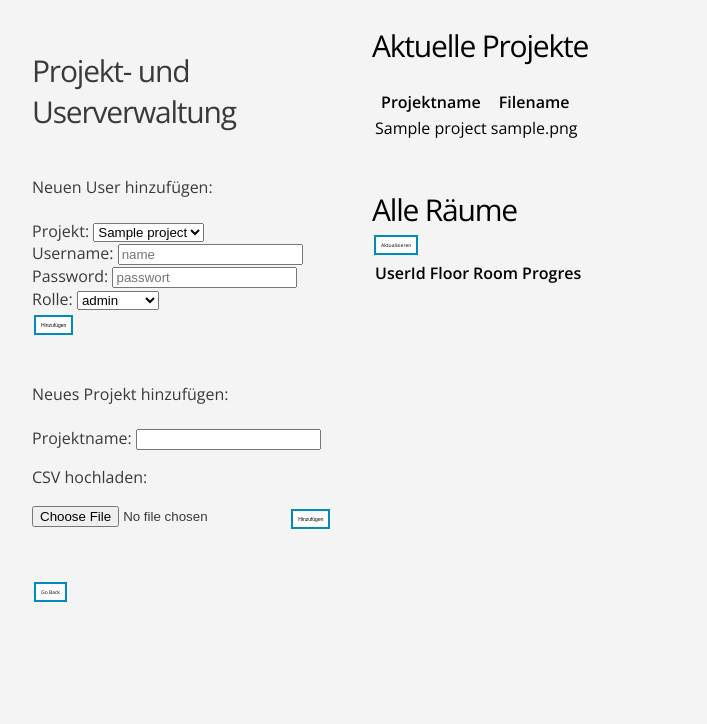
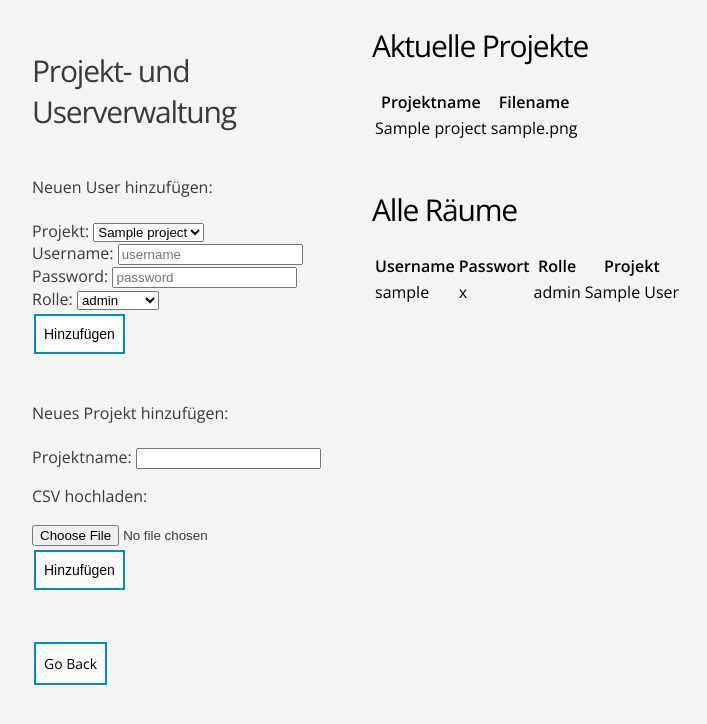
Before and after one commit to mathemaa/project1, a Flask app: page /admin in a window 1280 px wide. Shown: the part 50-774 px from the top of the page, without its empty margins (108-815 px from the left). Run offline with Flask 2, Linux system fonts and the light colour scheme; tables that the repository leaves empty hold one stand-in row (values such as "Sample post"); lists and menus that the app fills with data are empty; some libraries are stand-ins or nearby versions.

Commit message:
update_february

```diff
--- a/routes.py
+++ b/routes.py
@@ -1,12 +1,14 @@
 # Module werden importiert
-from flask import Flask, request, redirect, render_template
+from flask import Flask, request, redirect, render_template, session
 from database import db, users, projects, rooms, test, cur
 from werkzeug.utils import secure_filename
 import psycopg2, csv
+import os
 
 
 
 app = Flask(__name__)
+app.secret_key = os.urandom(12)
 
 
 #connecting to postgres
@@ -14,15 +16,14 @@
 db.init_app(app)
 
 #ROUTING
-@app.route("/")
+@app.route("/loginpage")
 def session_start():
   return render_template("session.html")
 
-#@app.route("/login")
-#def login(username, password):
-#  user = users.query.filter_by(username=username).first()
-#  passw = zustand.query.filter_by(id=id).first()
-#  return render_template('editroom.html', datas=x, room=room)
+@app.route("/grafik")
+def svg_grafik():
+  return render_template("grafik.html")
+
 
 @app.route("/login", methods=['POST'])
 def login():
@@ -41,36 +42,48 @@
     cur.execute( "SELECT id FROM users WHERE username = %s AND password = %s ",
       (x,y)
     )
-    userid = cur.fetchone()
-
+    userid = str(cur.fetchone()[0])
 
     cur.execute("SELECT role FROM users Where id = %s ",
-      (userid,)
+      (userid)
       )
-    role = cur.fetchone()
 
-    if role == '2' :
-    #return str(role)
-      return redirect ('/user')
-    else:
-      return ('no permisson')
+    role = cur.fetchone()[0]
 
+    session['userid'] = userid
 
+    if role is '1':
+      return redirect('/admin')
 
+    if role is '2':
+      return redirect('/user')
 
-
-
+    if role is '3':
+      return redirect('/superuser')
 
 @app.route('/admin')
 def admin_session():
   all_projects = projects.query.all()
-  all_rooms = rooms.query.all()
-  return render_template('admin.html',  datas=all_projects, room_data=all_rooms)
+  all_users = users.query.all()
+  return render_template('admin.html',  datas=all_projects, users_data=all_users)
 
 @app.route('/user')
 def user_session():
-  datas = rooms.query.all()
+  if 'userid' not in session:
+    #TODO give a flash message
+    return redirect('/loginpage')
+
+  #user stored in the session or abort
+  userid = str(session['userid'])
+
+  datas = rooms.query.filter(rooms.userid == userid).all()
   return render_template('user.html', datas=datas )
+
+@app.route("/final/edit/<int:id>")
+def edit(id):
+  x = zustand.query.all()
+  room = zustand.query.filter_by(id=id).first()
+  return render_template('editroom.html', datas=x, room=room)
 
 @app.route('/superuser')
 def superuser_session():
--- a/static/main.css
+++ b/static/main.css
@@ -314,11 +314,11 @@
     background-color: #008CBA; /* Blue */
     border: none;
     color: white;
-    padding: 5px 5px;
+    padding: 10px 8px;
     text-align: center;
     text-decoration: none;
     display: inline-block;
-    font-size: 5px;
+    font-size: 14px;
     margin: 4px 2px;
     -webkit-transition-duration: 0.4s; /* Safari */
     transition-duration: 0.4s;
--- a/templates/admin.html
+++ b/templates/admin.html
@@ -13,16 +13,15 @@
         <br/>
 
         <form action="/new_user" method="POST">
-
             Projekt: <select name="projectname">
                           {% for projects in datas %}
                           <option>{{ projects.projectname }}</option>
                           {% endfor %}
                      <select>
              <br/>
-            Username: <input type="text" name="username" placeholder="name">
+            Username: <input type="text" name="username" placeholder="username">
              <br/>
-            Password: <input type="text" name="password" placeholder="passwort">
+            Password: <input type="text" name="password" placeholder="password">
              <br/>
             Rolle: <select name="role">
                 <option value='1'>admin</option>
@@ -48,7 +47,7 @@
 
         <br>
         <br>
-        <a href="/" class="button button1" >Go Back</a>
+        <a href="/loginpage" class="button button1" >Go Back</a>
   </div>
 
 
@@ -71,60 +70,24 @@
 
   <br>
   <h2>Alle Räume </h2>
-  <a href="/refresh" class="button button1" >Aktualisieren</a>
 
       <table>
           <tr>
-            <th>UserId</th>
-            <th>Floor</th>
-            <th>Room</th>
-            <th>Progres</th>
+            <th>Username</th>
+            <th>Passwort</th>
+            <th>Rolle</th>
+            <th>Projekt</th>
         <br>
           </tr>
-           {% for rooms in all_rooms %}
+           {% for users in users_data %}
           <tr>
-            <td>{{ rooms.userid }}</td>
-            <td>{{ rooms.floor }}</td>
-            <td>{{ rooms.room }}</td>
-            <td>{{ rooms.status }}</td>
+            <td>{{ users.username }}</td>
+            <td>{{ users.password }}</td>
+            <td>{{ users.role }}</td>
+            <td>{{ users.projectname }}</td>
           </tr>
           {% endfor %}
         </table>
-
-      <br>
-      <style>
-
-     </div>
-
-     Hello World
-
-
-
-.button {
-    background-color: #008CBA; /* Blue */
-    border: none;
-    color: white;
-    padding: 5px 5px;
-    text-align: center;
-    text-decoration: none;
-    display: inline-block;
-    font-size: 12px;
-    margin: 4px 2px;
-    -webkit-transition-duration: 0.4s; /* Safari */
-    transition-duration: 0.4s;
-    cursor: pointer;
-}
-
-.button1 {
-    background-color: white;
-    color: black;
-    border: 2px solid #008CBA;
-}
-.button1:hover {
-    background-color: #008CBA;
-    color: white;
-}
-</style>
 
     </div>
   </main>
```
Also changed, not shown: templates/session.html (+18 -4 lines), templates/superuser.html (+47 -4 lines), templates/user.html (+73 -3 lines).
